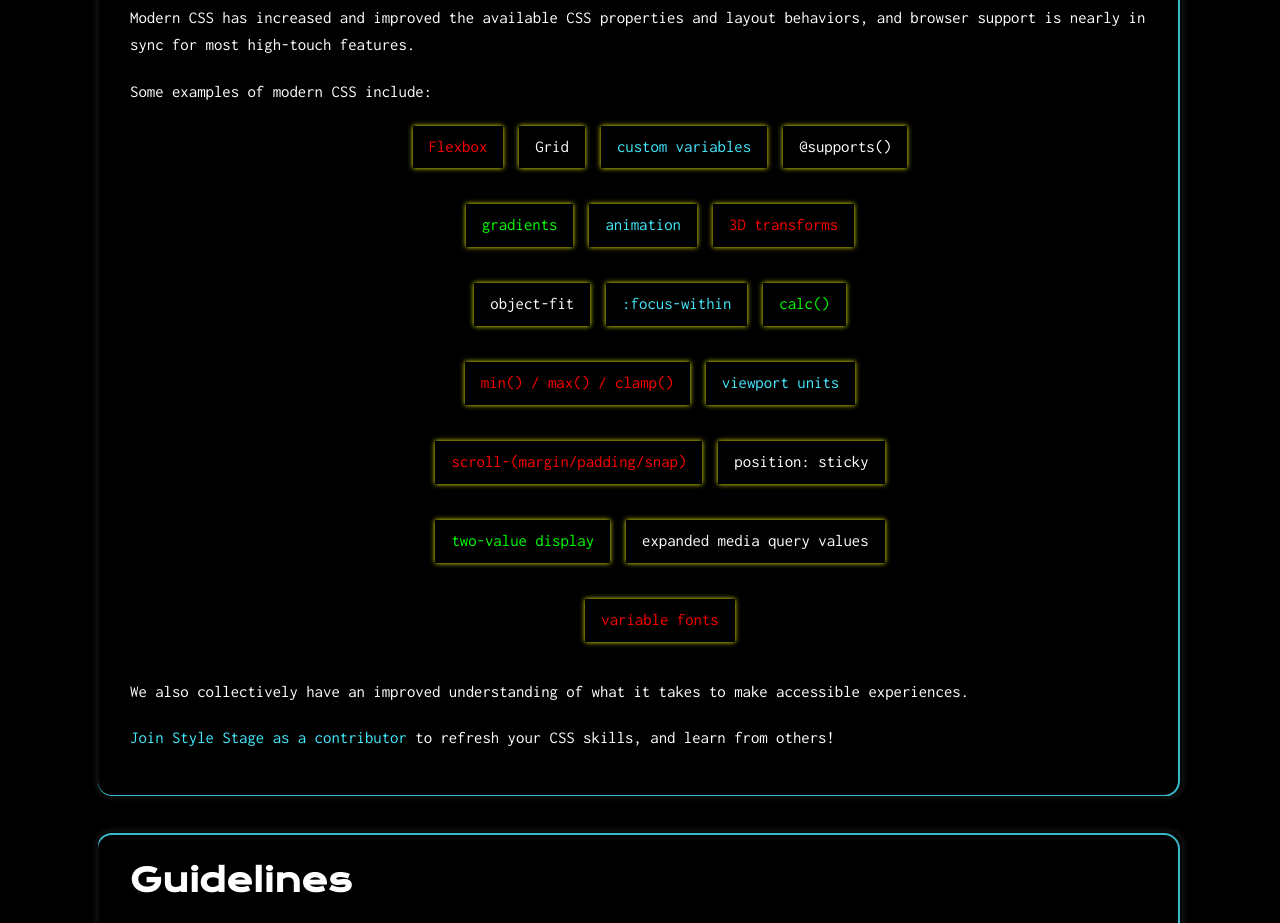
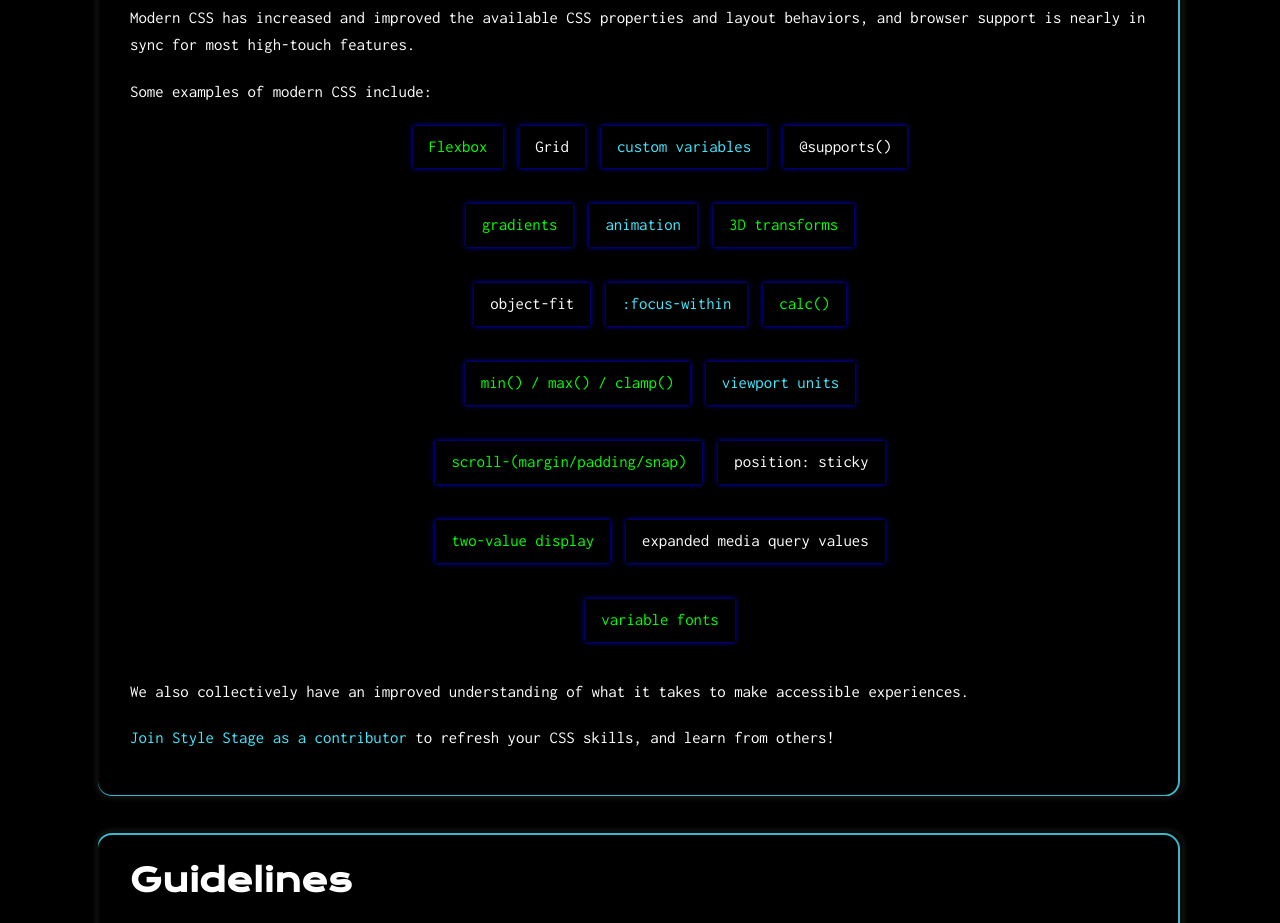
Before and after one commit to cecldwll/wdd331, a website: page public/index.html in a window 1280 px wide. Shown: the part 1300-2223 px from the top of the page. Drawn offline with nearby package versions, Linux system fonts and the light colour scheme; a web font is replaced by a local one.

Commit message:
adjust colors

```diff
--- a/sass/block-styles/_about.scss
+++ b/sass/block-styles/_about.scss
@@ -49,7 +49,7 @@ article#about > .container:nth-of-type(2) {
     list-style: none;
 
     li {
-      box-shadow: 0px 0px 5px var(--color-variant-2);
+      box-shadow: 0px 0px 5px var(--color-variant-6);
       padding: 0.5rem 1rem;
       position: relative;
 
@@ -59,7 +59,7 @@ article#about > .container:nth-of-type(2) {
     }
 
     li:nth-child(odd) {
-      color: var(--color-variant-5);
+      color: var(--color-variant-3);
     }
 
     li:nth-child(3n) {
```
Also changed, not shown: public/style.css.
